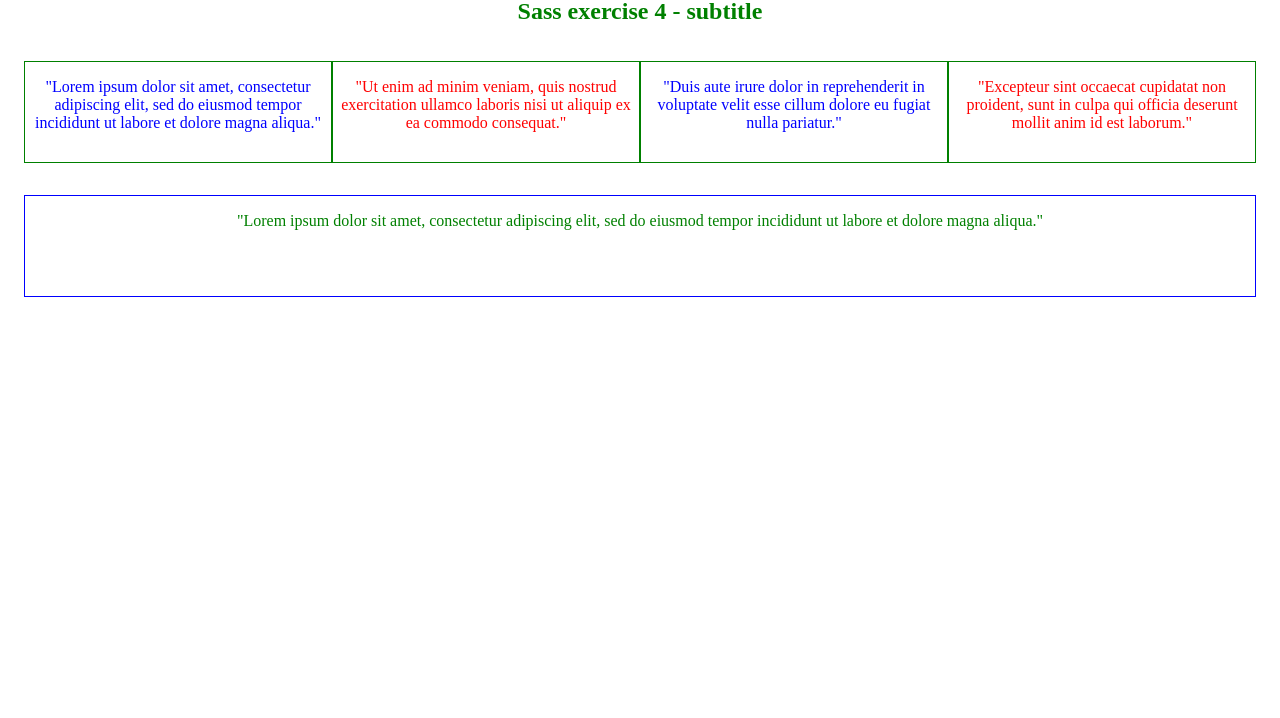
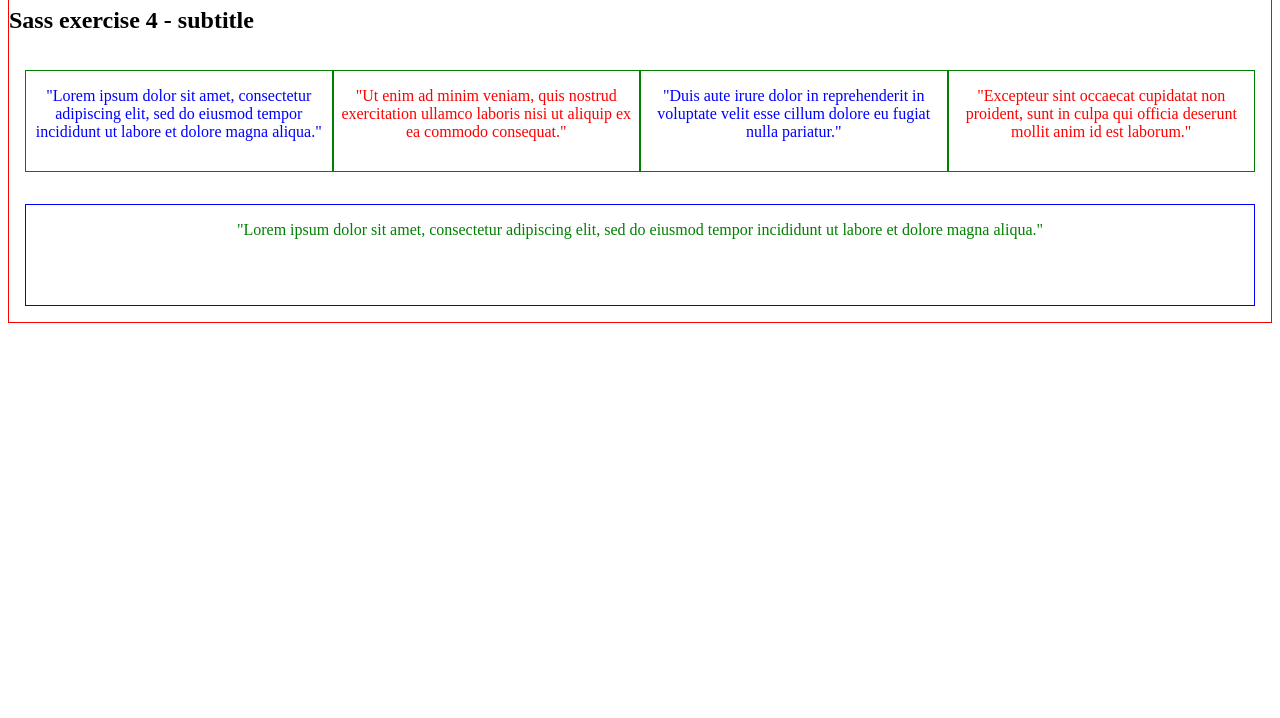
Before and after one commit to francescocorsello/sass-module-exercises, a plain HTML site: page index.html in a window 1280 px wide. Shown: the part 82-800 px from the top of the page. Drawn offline with Linux system fonts and the light colour scheme.

Commit message:
selectors extend v3

```diff
--- a/style.scss
+++ b/style.scss
@@ -16,23 +16,18 @@ section{
             text-decoration: underline;
             text-decoration-color: variable.$color-secondary;
         }
-        .exercise-subtitle {
-            color: variable.$color-tertiary;
-            text-align: center;
-            text-decoration-color: variable.$color-secondary;
-        }
     }
 
     @mixin article-card ($color: variable.$color-secondary, $border-color: variable.$color-tertiary, $font-size: variable.$font-size){
         color: $color;
-        border: variable.$border-size solid $border-color;
+        border: myFunction.remCon(variable.$border-size) solid $border-color;
         font-size: $font-size;
         text-align: center;
 
     }
 
 article{
-    border: variable.$border-size solid variable.$color-tertiary;
+    border: myFunction.remCon(variable.$border-size) solid variable.$color-tertiary;
     width: 25%;
     height: 100px;
 
--- a/variable.scss
+++ b/variable.scss
@@ -3,4 +3,4 @@ $color-secondary: blue;
 $color-tertiary: green;
 
 $font-size: 1rem;
-$border-size: 1px;
+$border-size: 1;
```
Also changed, not shown: style.css, 1 other file.
